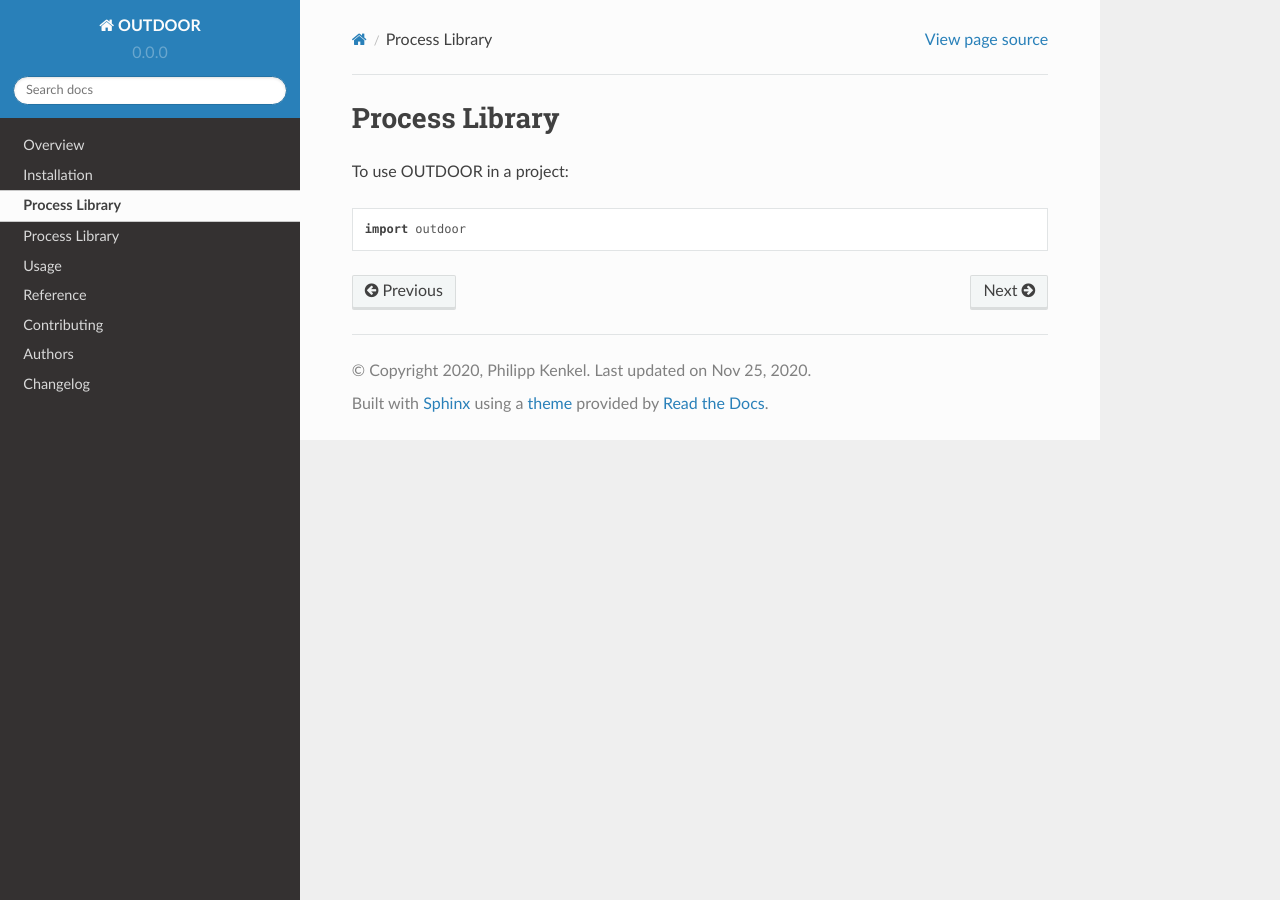
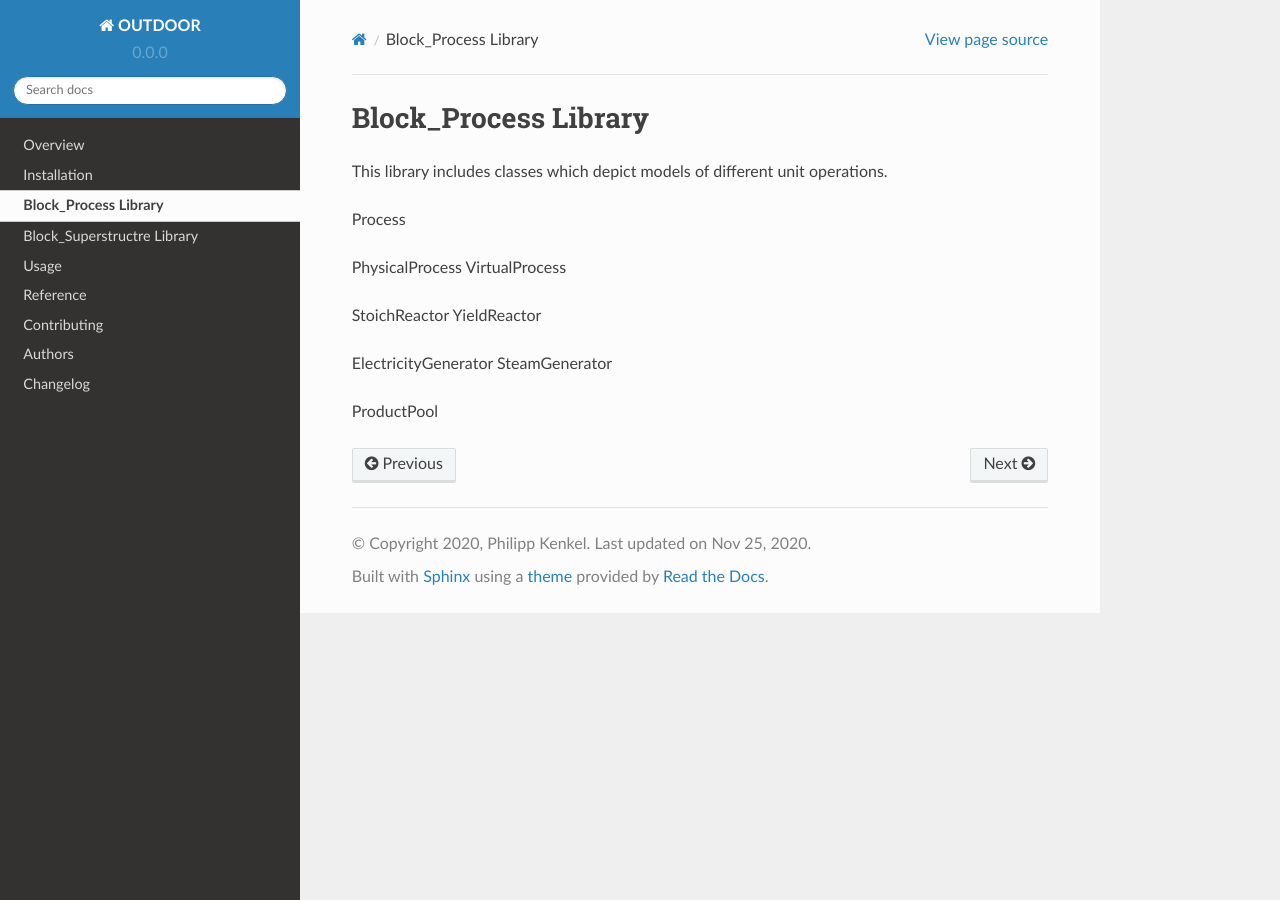
Before and after one commit to PKenkel/OUTDOOR, a Sphinx documentation site: the page built from docs/outdoorclasses/process.rst, in a window 1280 px wide. Built offline with Sphinx 7.4.7 and the Read the Docs theme 2.0.0, drawn with Linux system fonts in a browser that asks for light colours.

Commit message:
change docs for process and supers lib

```diff
--- a/docs/outdoorclasses/process.rst
+++ b/docs/outdoorclasses/process.rst
@@ -1,7 +1,18 @@
 =====
-Process Library
+Block_Process Library
 =====
 
-To use OUTDOOR in a project::
+This library includes classes which depict models of different unit operations.
 
-	import outdoor
+Process
+
+PhysicalProcess
+VirtualProcess
+
+StoichReactor
+YieldReactor
+
+ElectricityGenerator
+SteamGenerator
+
+ProductPool
--- a/docs/outdoorclasses/superstructure.rst
+++ b/docs/outdoorclasses/superstructure.rst
@@ -1,7 +1,7 @@
 =====
-Process Library
+Block_Superstructre Library
 =====
 
-To use OUTDOOR in a project::
-
-	import outdoor
+This Library contains the Superstructure Class.
+This class includes system relevant data such as electricity price or included components.
+It is also the container for the unit operation models which populate the superstructure.
```
